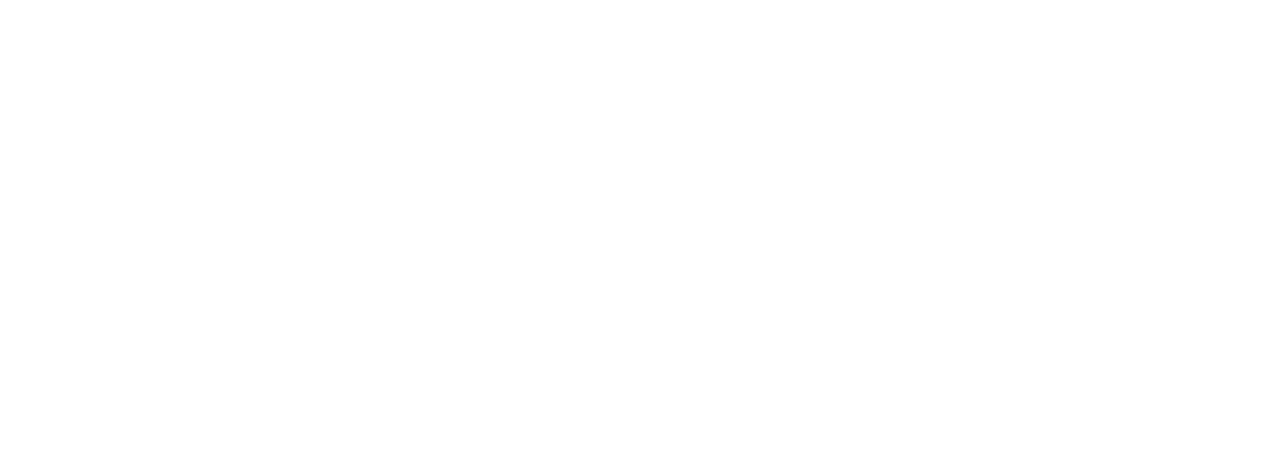
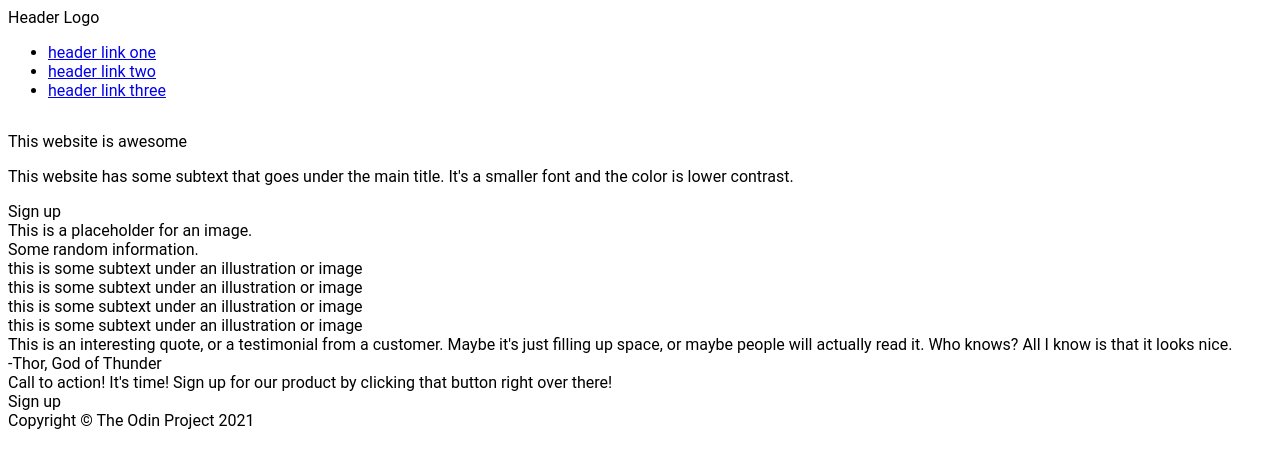
Before and after one commit to stelksify/odin-landingpage, a plain HTML site: page index.html in a window 1280 px wide. Drawn offline with Linux system fonts and the light colour scheme.

Commit message:
Add initial HTML content
Add initial divs to separate content. Add initial body
CSS for layout.

```diff
--- a/css/style.css
+++ b/css/style.css
@@ -0,0 +1,7 @@
+body {
+    font-family: Roboto, sans-serif;
+    height: 100vh;
+
+    display: flex;
+    flex-direction: column;
+}
--- a/index.html
+++ b/index.html
@@ -10,5 +10,65 @@
 
     <body>
 
+        <div class="main-header">
+            <div class="hero-logo">Header Logo</div>
+
+            <ul class="header-links">
+                <li><a href="#">header link one</a></li>
+                <li><a href="#">header link two</a></li>
+                <li><a href="#">header link three</a></li>
+            </ul>
+        </div>
+
+        <div class="main">
+            <div class="intro-text">
+
+                <p>This website is awesome</p>
+
+                <div class="text">
+                    <p>This website has some subtext that goes under the main title.
+                    It's a smaller font and the color is lower contrast.</p>
+                </div>
+            </div>
+
+            <div class="button">Sign up</div>
+
+            <div class="heroimg">This is a placeholder for an image.</div>
+        </div>
+
+        <div class="info">
+            Some random information.
+
+            <div class="placeholder"></div>
+            <div class="text">this is some subtext under an illustration or image</div>
+
+            <div class="placeholder"></div>
+            <div class="text">this is some subtext under an illustration or image</div>
+
+            <div class="placeholder"></div>
+            <div class="text">this is some subtext under an illustration or image</div>
+
+            <div class="placeholder"></div>
+            <div class="text">this is some subtext under an illustration or image</div>
+        </div>
+
+        <div class="quote">
+            This is an interesting quote, or a testimonial from a customer. Maybe it's just filling up space, or maybe people will actually read it. Who knows? All I know is that it looks nice.
+
+            <div class="text">-Thor, God of Thunder</div>
+        </div>
+
+        <div class="calltoaction">
+            Call to action! It's time!
+            Sign up for our product by clicking that button right over there!
+
+            <div class="button">Sign up</div>
+        </div>
+
+        <div class="footer">
+            Copyright © The Odin Project 2021
+        </div>
+
+
     </body>
 </html>
```
